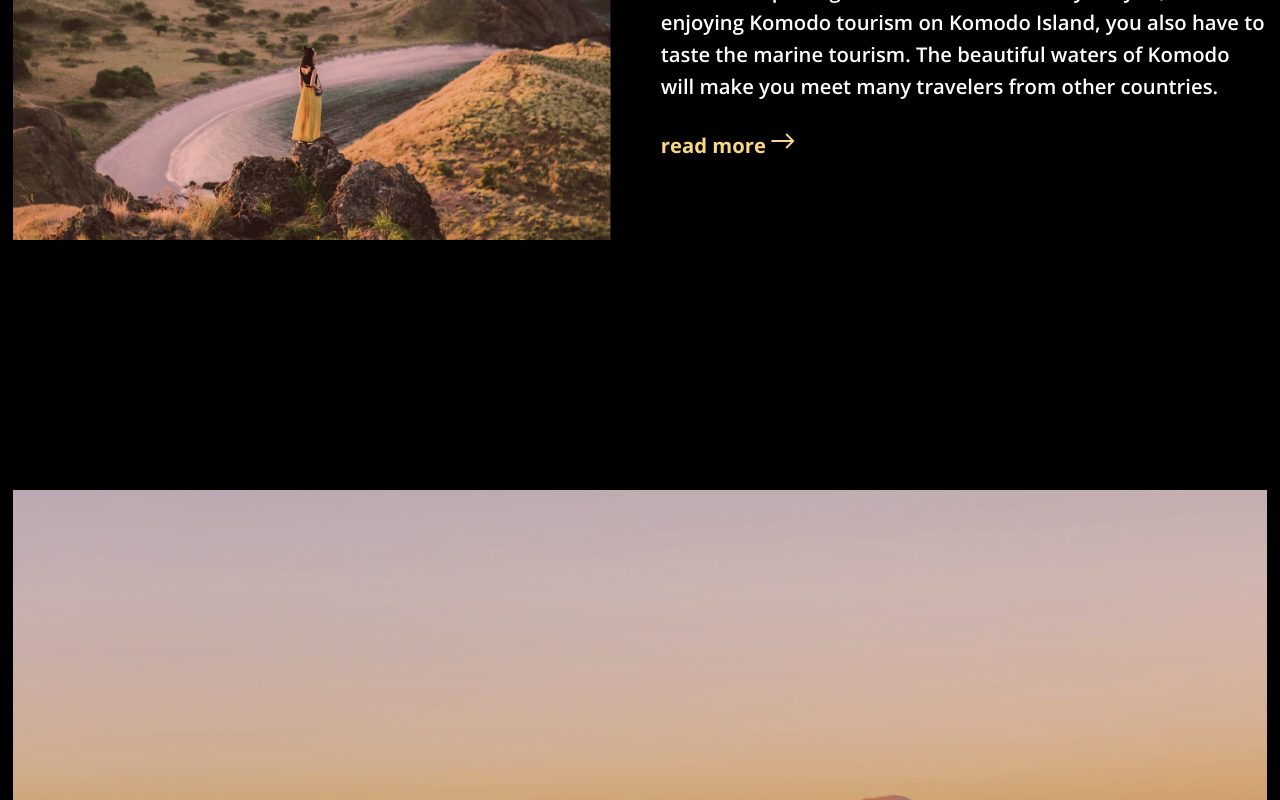
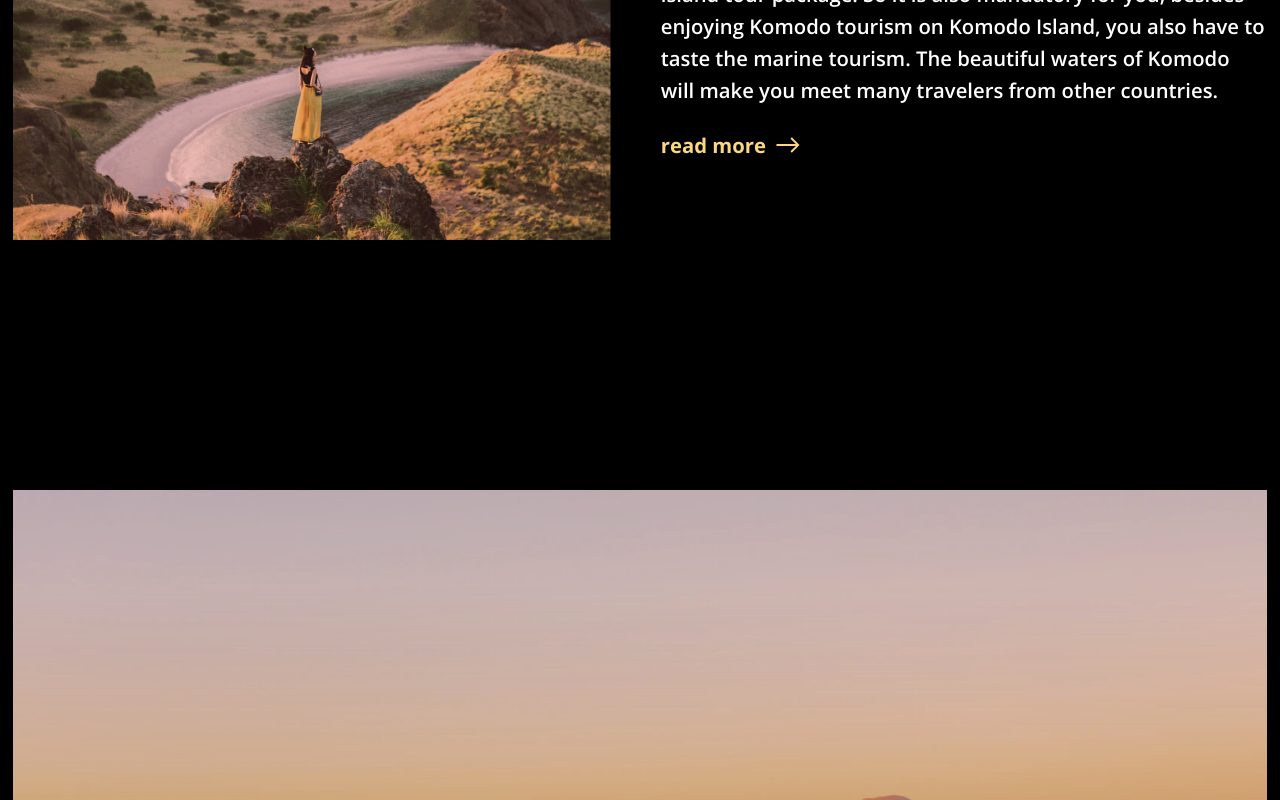
Before and after one commit to shpakvlad/QWERy, a plain HTML site: page index.html in a window 1280 px wide. Shown: the part 1900-2700 px from the top of the page. Drawn offline with Linux system fonts and the light colour scheme.

Commit message:
minor changes

```diff
--- a/res/css/main.css
+++ b/res/css/main.css
@@ -126,13 +126,23 @@ p {
 }
 
 .read-more {
+  display: flex;
+  align-items: center;
+  text-align: center;
   font: 1.125rem/24.51px "Open-sans-bold";
   color: var(--accent-color);
   text-decoration: none;
+  transition: color .3s ease-in;
+
+  &:hover {
+    color: var(--font-color);
+  }
 }
+
 .read-more img {
   width: 24px;
   height: 24px;
+  margin-left: 10px;
 }
 
 /*
```
